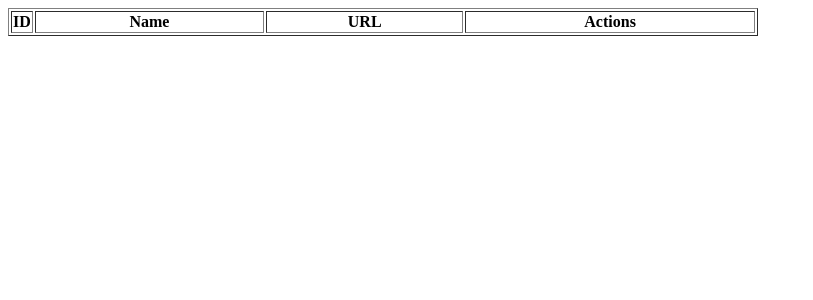
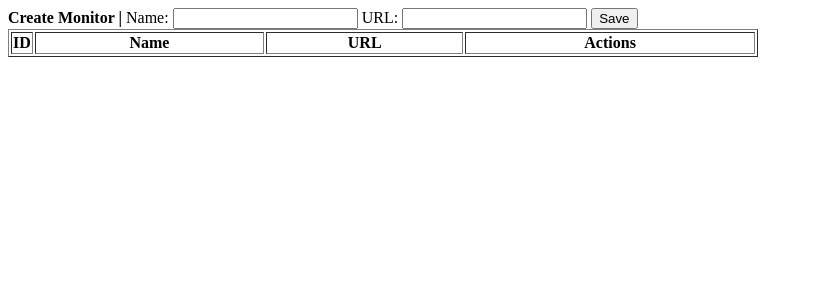
Before and after one commit to patricklucas/monitormanager-old, a Python web app: template templates/manage.html in a window 1280 px wide. Shown: the top 300 px of the page, without its empty margins (0-813 px from the left). Run offline with Jinja, Linux system fonts and the light colour scheme; the template is opened without the code that fills it, so the values that code supplies are empty; some libraries are stand-ins or nearby versions.

Commit message:
Add create form

```diff
--- a/templates/manage.html
+++ b/templates/manage.html
@@ -61,11 +61,36 @@ $(document).ready(function() {
 		});
 	};
 
+    var initMonitorCreateForm = function() {
+        var form = $("div#monitor_create_form");
+        form.find("input#monitor_create_submit").click(function() {
+            var name = form.find("input#monitor_create_name").val();
+            var url = form.find("input#monitor_create_url").val();
+
+            $.ajax({
+                type: 'PUT',
+                url: "/manage/monitor/" + name,
+                data: JSON.stringify({url: url}),
+                dataType: 'json',
+                success: function() {
+                    load_monitors_table();
+                }
+            });
+        });
+    }
+
 	load_monitors_table();
+    initMonitorCreateForm();
 });
 </script>
 </head>
 <body>
+    <div id="monitor_create_form">
+        <strong>Create Monitor | </strong>
+        <label for="monitor_create_name">Name:</label> <input id="monitor_create_name" type="text"/>
+        <label for="monitor_create_url">URL:</label> <input id="monitor_create_url" type="text"/>
+        <input id="monitor_create_submit" type="button" value="Save"/>
+    </div>
 	<table width="750px" border="1" id="monitors_table">
 	<thead>
 		<tr>
```
